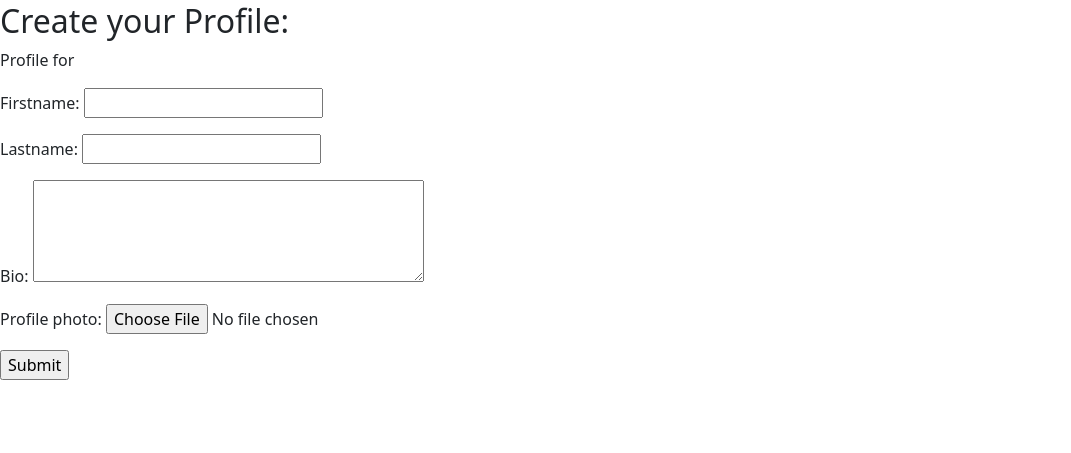
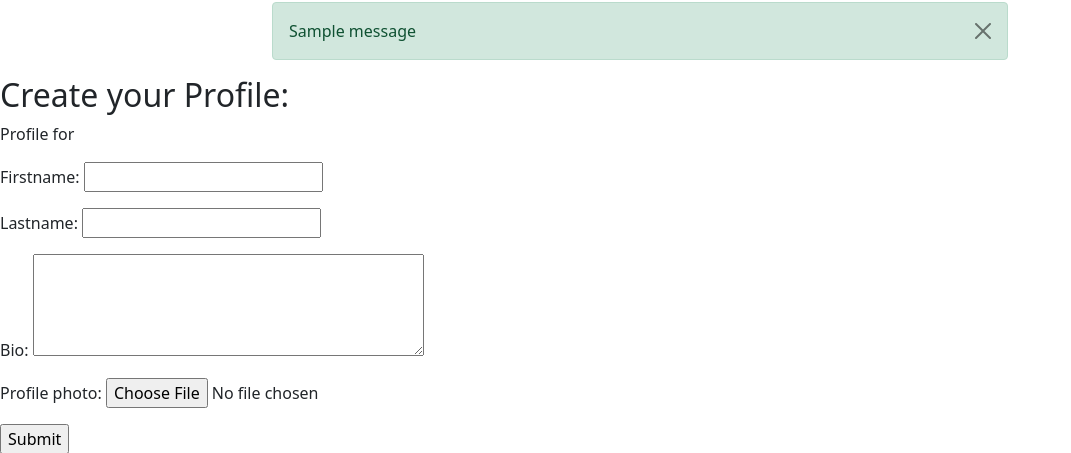
Before and after one commit to alphabetjim/seemytrip, a Django app: page /travellerprofile/create_traveller/ in a window 1280 px wide. Shown: the part 54-507 px from the top of the page, without its empty margins (0-1071 px from the left). Run offline with Django 4.2, Linux system fonts and the light colour scheme; tables that the repository leaves empty hold one stand-in row (values such as "Sample post"); one stand-in notice (Sample message) is shown; some libraries are stand-ins or nearby versions.

Commit message:
Add messages to give user feedback

```diff
--- a/seemytrip/settings.py
+++ b/seemytrip/settings.py
@@ -12,6 +12,8 @@ https://docs.djangoproject.com/en/4.2/ref/settings/
 
 from pathlib import Path
 import os
+import sys
+from django.contrib.messages import constants as messages
 import dj_database_url
 if os.path.isfile('env.py'):
     import env
@@ -156,6 +158,10 @@ USE_I18N = True
 
 USE_TZ = True
 
+MESSAGE_TAGS = {
+    messages.SUCCESS: 'alert-success',
+    messages.ERROR: 'alert-danger',
+}
 
 # Static files (CSS, JavaScript, Images)
 # https://docs.djangoproject.com/en/4.2/howto/static-files/
--- a/templates/base.html
+++ b/templates/base.html
@@ -77,6 +77,21 @@
             </div>
         </div>
     </nav>
+    <!-- displaying Django messages -->
+    <div class="container">
+        <div class="row">
+        <div class="col-md-8 offset-md-2">
+            {% for message in messages %}
+            <div class="alert {{ message.tags }} alert-dismissible
+            fade show" id="msg" role="alert">
+            {{ message | safe }}
+            <button type="button" class="btn-close"
+                data-bs-dismiss="alert" aria-label="Close"></button>
+            </div>
+            {% endfor %}
+        </div>
+        </div>
+    </div>
     <main class="flex-shrink-0 main-bg">
         {% block content %}
         <!-- Content Goes here -->
--- a/travellerprofile/views.py
+++ b/travellerprofile/views.py
@@ -1,5 +1,6 @@
 from django.shortcuts import render, get_object_or_404, reverse
 from django.views import generic
+from django.contrib import messages
 from django.http import HttpResponseRedirect
 from .models import Traveller
 from .forms import TravellerForm
@@ -92,7 +93,11 @@ def edit_traveller(request):
         form = TravellerForm(request.POST, request.FILES, instance=traveller)
         if form.is_valid():
             form.save()
+            messages.add_message(request, messages.SUCCESS, 'Profile Updated!')
             return HttpResponseRedirect(reverse(view_profile))
+        else:
+            messages.add_message(request, messages.ERROR,
+                'Error updating profile.')
     else:
         form = TravellerForm(instance=traveller)
     return render(
@@ -110,5 +115,6 @@ def delete_traveller(request):
     """
     traveller = get_object_or_404(Traveller, user=request.user)
     traveller.delete()
+    messages.add_message(request, messages.SUCCESS, 'Profile deleted!')
 
     return HttpResponseRedirect(reverse(homepage))
```
